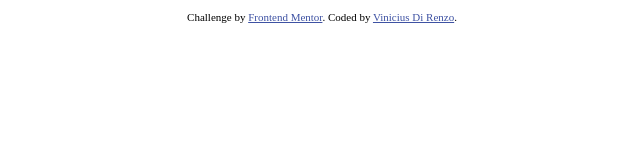
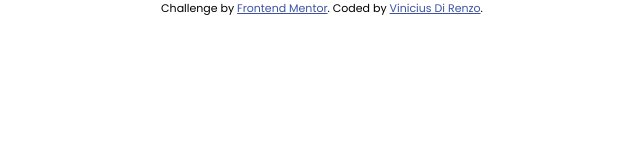
Before and after one commit to DiRenzoV/Four-Card, a plain HTML site: page index.html in a window 1280 px wide. Shown: the whole page, without its empty margins (318-958 px from the left). Drawn offline with Linux system fonts and the light colour scheme.

Commit message:
Set Variables and font.

```diff
--- a/CSS/styles.css
+++ b/CSS/styles.css
@@ -1,3 +1,23 @@
+* {
+  margin: 0;
+  padding: 0;
+}
+
+:root {
+  --red: hsl(0, 78%, 62%);
+  --cyan: hsl(180, 62%, 55%);
+  --orange: hsl(34, 97%, 64%);
+  --blue: hsl(212, 86%, 64%);
+  --very-dark-blue: hsl(234, 12%, 34%);
+  --greyish-blue: hsl(229, 6%, 66%);
+  --very-light-grey: hsl(0, 0%, 98%);
+}
+
+body {
+  font-family: "Poppins", sans-serif;
+  font-size: 15px;
+}
+
 /* Attribution */
 
 .attribution {
--- a/index.html
+++ b/index.html
@@ -8,6 +8,12 @@
       type="image/png"
       sizes="32x32"
       href="./images/favicon-32x32.png"
+    />
+    <link rel="preconnect" href="https://fonts.googleapis.com" />
+    <link rel="preconnect" href="https://fonts.gstatic.com" crossorigin />
+    <link
+      href="https://fonts.googleapis.com/css2?family=Poppins:wght@200;400;600&display=swap"
+      rel="stylesheet"
     />
     <link rel="stylesheet" href="CSS/styles.css" />
 
```
